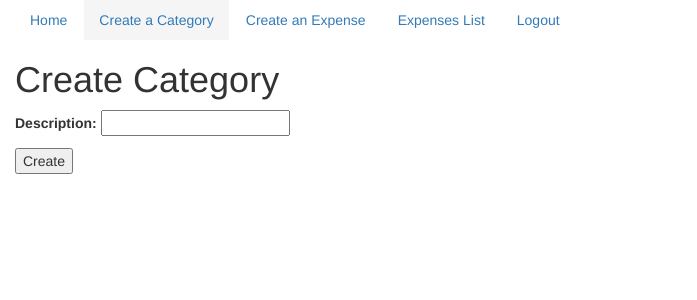
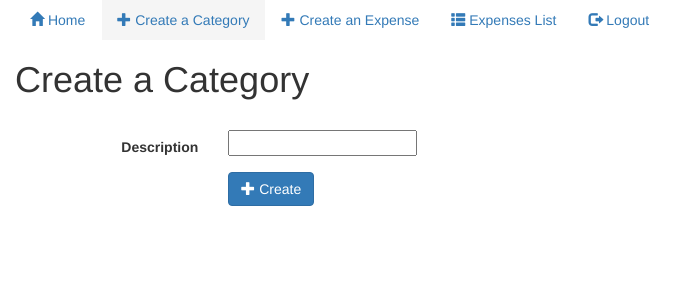
Before and after one commit to JoyDore63/expenses-recorder, a Django app: page /category_form/ in a window 1280 px wide. Shown: the top 300 px of the page, without its empty margins (0-697 px from the left). Run offline with Django 3.2, Linux system fonts and the light colour scheme; the visitor is signed in with stand-in values (Sample User, id 1); parts of the project's set-up code (start-up, migrations or seed data) failed here and were passed over; some libraries are stand-ins or nearby versions.

Commit message:
mainly adding glyphicons

```diff
--- a/expenses_website/expenses/templates/expenses/body.html
+++ b/expenses_website/expenses/templates/expenses/body.html
@@ -1,7 +1,17 @@
 <ul class="nav nav-pills">
-    <li role="presentation" class="home"><a href="{% url 'expenses:home' %}">Home</a></li>
-    <li role="presentation" class="create_category"><a href="{% url 'expenses:create_category' %}">Create a Category</a></li>
-    <li role="presentation" class="create"><a href="{% url 'expenses:create' %}">Create an Expense</a></li>
-    <li role="presentation" class="list"><a href="{% url 'expenses:list' %}">Expenses List</a></li>
-    <li role="presentation" class="logout"><a href="{% url 'expenses:logout' %}">Logout</a></li>
+    <li role="presentation" class="home">
+        <a href="{% url 'expenses:home' %}"><span class="glyphicon glyphicon-home"></span> Home</a>
+    </li>
+    <li role="presentation" class="create_category">
+        <a href="{% url 'expenses:create_category' %}"><span class="glyphicon glyphicon-plus"></span> Create a Category</a>
+    </li>
+    <li role="presentation" class="create">
+        <a href="{% url 'expenses:create' %}"><span class="glyphicon glyphicon-plus"></span> Create an Expense</a>
+    </li>
+    <li role="presentation" class="list">
+        <a href="{% url 'expenses:list' %}"><span class="glyphicon glyphicon-th-list"></span> Expenses List</a>
+    </li>
+    <li role="presentation" class="logout">
+        <a href="{% url 'expenses:logout' %}"><span class="glyphicon glyphicon-log-out"></span> Logout</a>
+    </li>
 </ul>
--- a/expenses_website/expenses/templates/expenses/category_form.html
+++ b/expenses_website/expenses/templates/expenses/category_form.html
@@ -2,13 +2,27 @@
 
 {% block content %}
 
-<h1>Create Category</h1>
-
+<h1>Create a Category</h1>
+<br/>
 <body id="create_category">
 
-<form action="" method="post">{% csrf_token %}
-    {{ form.as_p }}
-    <input type="submit" value="Create">
+<form class="form-horizontal" action="" method="post">{% csrf_token %}
+    <div class="form-group{% if form.category.errors %} has-error{% endif %}">
+        <label for="id_description" class="col-sm-2 control-label">{{ form.description.label }}</label>
+        <div class="col-sm-8">
+            {{ form.description }}
+            {% for error in form.description.errors %}
+            <span class="help-block">{{ error }}</span>
+            {% endfor %}
+        </div>
+    </div>
+    <div class="form-group">
+        <div class="col-sm-offset-2 col-sm-8">
+            <button type="submit" class="btn btn-primary">
+                <span class="glyphicon glyphicon-plus"></span> Create
+            </button>
+        </div>
+    </div>
 </form>
 
 </body>
--- a/expenses_website/expenses/templates/expenses/expense_form.html
+++ b/expenses_website/expenses/templates/expenses/expense_form.html
@@ -69,7 +69,9 @@
     </div>
     <div class="form-group">
         <div class="col-sm-offset-2 col-sm-10">
-            <input id="expense_submit" class="btn btn-primary disabled" type="submit" value="Create">
+            <button id="expense_submit" type="submit" class="btn btn-primary disabled">
+                <span class="glyphicon glyphicon-plus"></span> Create
+            </button>
         </div>
     </div>
 </form>
--- a/expenses_website/expenses/templates/expenses/list.html
+++ b/expenses_website/expenses/templates/expenses/list.html
@@ -8,7 +8,6 @@
 <body id="expenses_list">
 
 <form action="" method="post">{% csrf_token %}
-
     <div class="text-danger">
         {{ form.category_choices.errors }}
     </div>
@@ -19,7 +18,9 @@
         </div>
     </div>
     <div>
-        <input class="btn btn-primary" type="submit" value="Update list">
+        <button class="btn btn-primary" type="submit">
+            <span class="glyphicon glyphicon-refresh"></span> Update List
+        </button>
     </div>
 </form>
 
```
